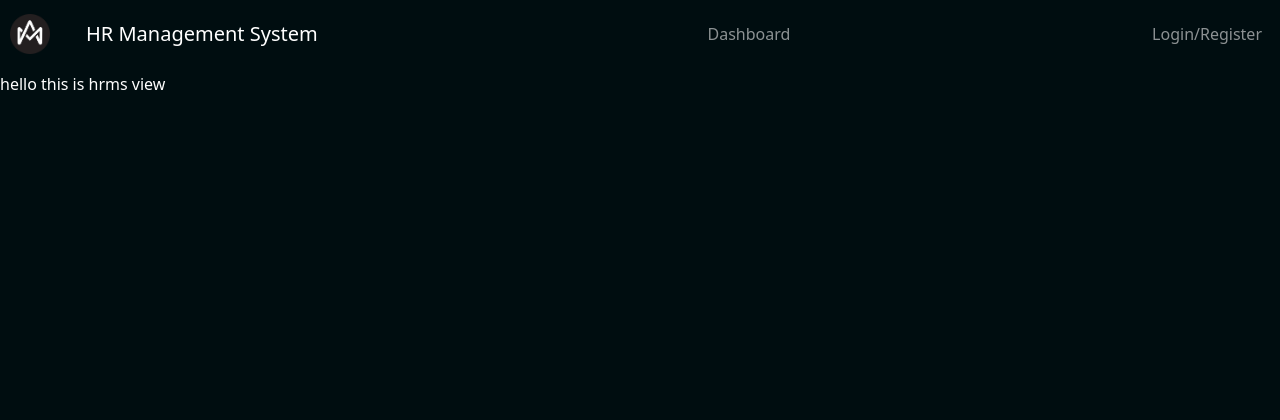
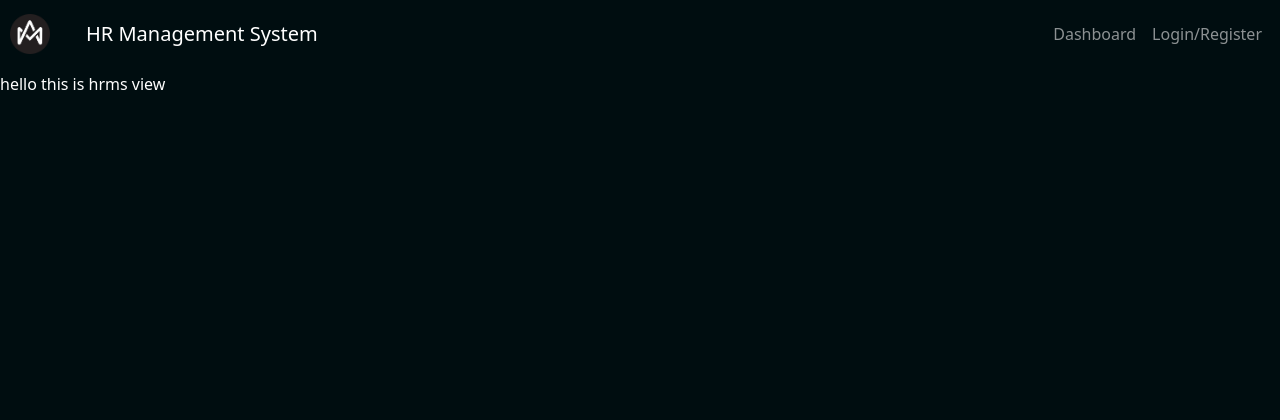
Before and after one commit to abhi12mhatre/webproject, a Django app: page /hrms/ in a window 1280 px wide. Shown: the top 420 px of the page. Run offline with Django 4.2, Linux system fonts and the light colour scheme.

Commit message:
nav simple right

```diff
--- a/templates/estate_manager/nav.html
+++ b/templates/estate_manager/nav.html
@@ -1,4 +1,4 @@
-<ul class="navbar-nav mx-auto">
+<ul class="navbar-nav" style="margin-left:auto;">
     <li class="nav-item">
         <a class="nav-link" href="{% url 'estate_dashboard' %}">Dashboard</a>
     </li>
--- a/templates/hrms/nav.html
+++ b/templates/hrms/nav.html
@@ -1,4 +1,4 @@
-<ul class="navbar-nav mx-auto">
+<ul class="navbar-nav" style="margin-left:auto;">
     <li class="nav-item">
         <a class="nav-link" href="{% url 'hrms_dashboard' %}">Dashboard</a>
     </li>
--- a/templates/store_manager/nav.html
+++ b/templates/store_manager/nav.html
@@ -1,4 +1,4 @@
-<ul class="navbar-nav mx-auto">
+<ul class="navbar-nav" style="margin-left:auto;">
     <li class="nav-item">
         <a class="nav-link" href="{% url 'store_dashboard' %}">Dashboard</a>
     </li>
--- a/templates/tour_manager/nav.html
+++ b/templates/tour_manager/nav.html
@@ -1,4 +1,4 @@
-<ul class="navbar-nav mx-auto">
+<ul class="navbar-nav" style="margin-left:auto;">
     <li class="nav-item">
         <a class="nav-link" href="{% url 'tour_dashboard' %}">Home</a>
     </li>
```
